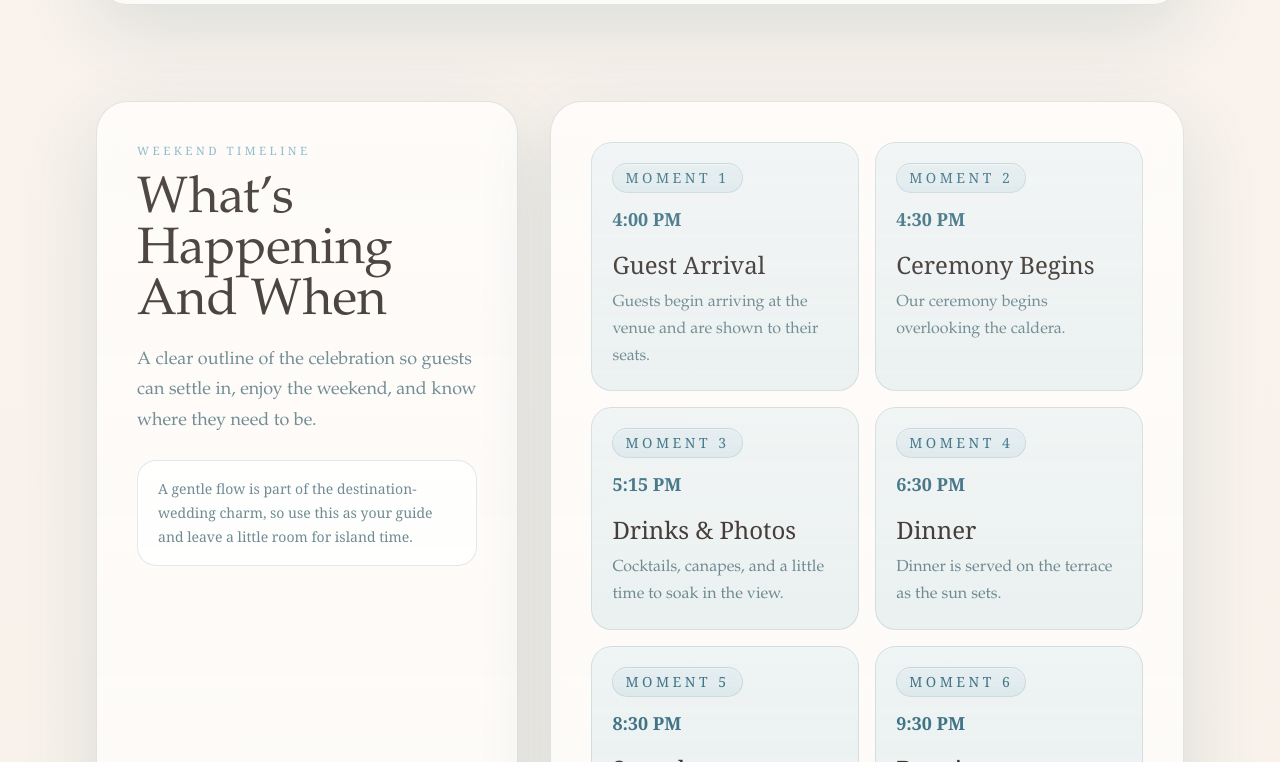
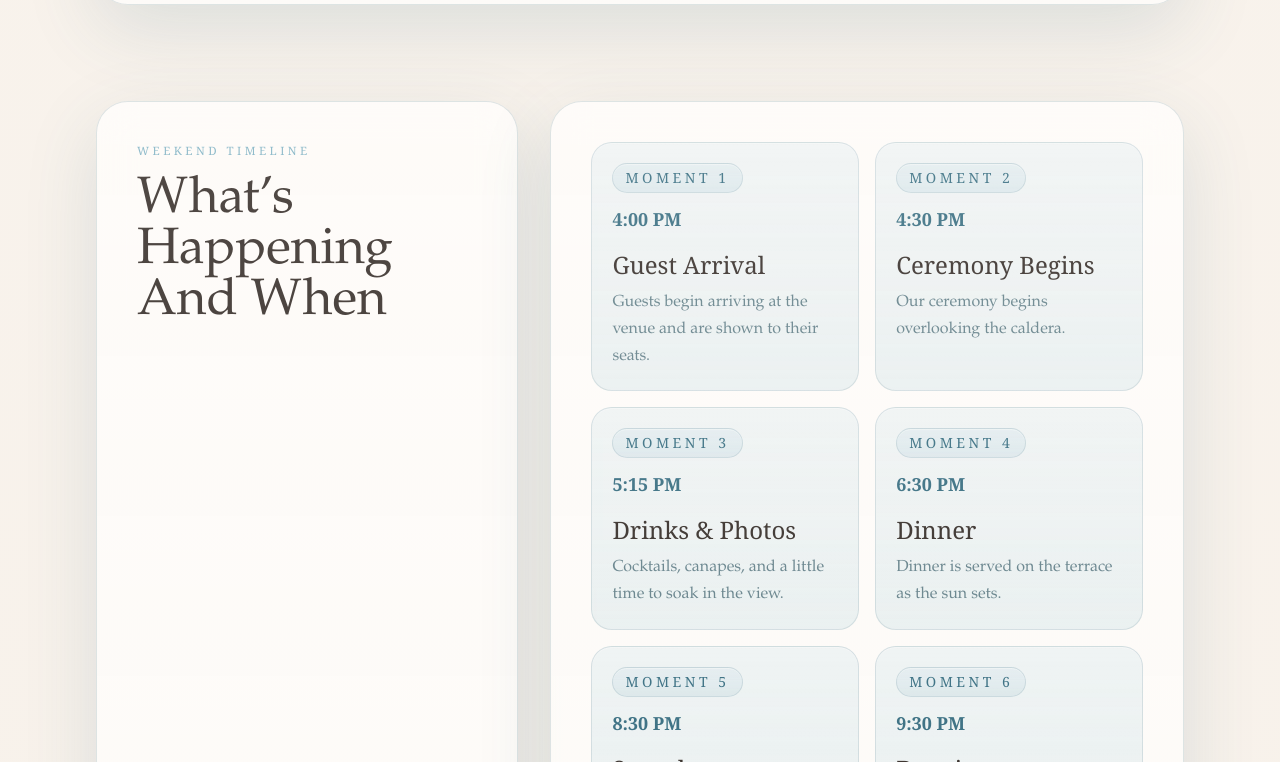
Before and after one commit to dh1612/wedding-website-platform, a Next.js app: page /templates in a window 1280 px wide. Shown: the part 4118-4880 px from the top of the page. Built offline with nearby package versions, Linux system fonts and the light colour scheme.

Commit message:
Make weekend timeline intro copy editable

```diff
--- a/app/admin/actions.ts
+++ b/app/admin/actions.ts
@@ -261,6 +261,10 @@ export async function updateWeddingContentAction(formData: FormData) {
   const travelParkingRichText = String(formData.get("travelParking") || "").trim();
   const travelDirectionsRichText = String(formData.get("travelDirections") || "").trim();
   const rsvpFormIntroRichText = String(formData.get("rsvpFormIntro") || "").trim();
+  const scheduleEyebrow = String(formData.get("scheduleEyebrow") || "").trim();
+  const scheduleHeadingRichText = String(formData.get("scheduleHeading") || "").trim();
+  const scheduleDescriptionRichText = String(formData.get("scheduleDescription") || "").trim();
+  const scheduleNoteRichText = String(formData.get("scheduleNote") || "").trim();
   const heroImageField = String(formData.get("heroImage") || "").trim();
   const storyFeatureImageField = String(formData.get("storyFeatureImage") || "").trim();
   const travelSneakPeekImageField = String(formData.get("travelSneakPeekImage") || "").trim();
@@ -533,6 +537,24 @@ export async function updateWeddingContentAction(formData: FormData) {
       descriptionHtml:
         receptionDescriptionRichText || weddingData.reception.descriptionHtml
     },
+    scheduleEyebrow:
+      scheduleEyebrow || weddingData.scheduleEyebrow || "Weekend Timeline",
+    scheduleHeading:
+      stripHtml(scheduleHeadingRichText) || weddingData.scheduleHeading || "What’s Happening And When",
+    scheduleHeadingHtml:
+      scheduleHeadingRichText || weddingData.scheduleHeadingHtml,
+    scheduleDescription:
+      stripHtml(scheduleDescriptionRichText) ||
+      weddingData.scheduleDescription ||
+      "A clear outline of the celebration so guests can settle in, enjoy the weekend, and know where they need to be.",
+    scheduleDescriptionHtml:
+      scheduleDescriptionRichText || weddingData.scheduleDescriptionHtml,
+    scheduleNote:
+      stripHtml(scheduleNoteRichText) ||
+      weddingData.scheduleNote ||
+      "A gentle flow is part of the destination-wedding charm, so use this as your guide and leave a little room for island time.",
+    scheduleNoteHtml:
+      scheduleNoteRichText || weddingData.scheduleNoteHtml,
     scheduleStepLabel:
       String(formData.get("scheduleStepLabel") || "").trim() ||
       weddingData.scheduleStepLabel ||
--- a/components/admin-wedding-editor.tsx
+++ b/components/admin-wedding-editor.tsx
@@ -205,6 +205,21 @@ export function AdminWeddingEditor({
   const galleryDescriptionHtml = weddingData.gallery.descriptionHtml
     ? weddingData.gallery.descriptionHtml
     : simpleTextHtml(weddingData.gallery.description);
+  const scheduleHeadingHtml = weddingData.scheduleHeadingHtml
+    ? weddingData.scheduleHeadingHtml
+    : simpleTextHtml(weddingData.scheduleHeading ?? "What’s Happening And When");
+  const scheduleDescriptionHtml = weddingData.scheduleDescriptionHtml
+    ? weddingData.scheduleDescriptionHtml
+    : simpleTextHtml(
+        weddingData.scheduleDescription ??
+          "A clear outline of the celebration so guests can settle in, enjoy the weekend, and know where they need to be."
+      );
+  const scheduleNoteHtml = weddingData.scheduleNoteHtml
+    ? weddingData.scheduleNoteHtml
+    : simpleTextHtml(
+        weddingData.scheduleNote ??
+          "A gentle flow is part of the destination-wedding charm, so use this as your guide and leave a little room for island time."
+      );
   const editorSections = [
     { id: "core-setup", label: "Core setup" },
     { id: "hero-copy", label: "Opening section" },
@@ -828,6 +843,33 @@ export function AdminWeddingEditor({
                 checked={visibility?.schedule ?? true}
               />
               <input
+                name="scheduleEyebrow"
+                defaultValue={weddingData.scheduleEyebrow ?? "Weekend Timeline"}
+                placeholder="Weekend Timeline"
+                className="w-full rounded-[1rem] border border-[var(--border)] bg-white px-4 py-3 text-sm text-[var(--foreground)] outline-none"
+              />
+              <RichTextEditorField
+                name="scheduleHeading"
+                label="Timeline heading"
+                description="This controls the large headline on the left-hand side of the weekend timeline."
+                defaultValue={scheduleHeadingHtml}
+                minHeightClassName="min-h-[140px]"
+              />
+              <RichTextEditorField
+                name="scheduleDescription"
+                label="Timeline intro"
+                description="Use this for the supporting paragraph under the main weekend timeline heading."
+                defaultValue={scheduleDescriptionHtml}
+                minHeightClassName="min-h-[140px]"
+              />
+              <RichTextEditorField
+                name="scheduleNote"
+                label="Timeline note"
+                description="This controls the smaller note card beneath the intro copy."
+                defaultValue={scheduleNoteHtml}
+                minHeightClassName="min-h-[140px]"
+              />
+              <input
                 name="scheduleStepLabel"
                 defaultValue={weddingData.scheduleStepLabel ?? "Moment"}
                 placeholder="Moment"
--- a/components/schedule-section.tsx
+++ b/components/schedule-section.tsx
@@ -1,5 +1,6 @@
 import type { WeddingData } from "@/types/wedding";
 import { getWeddingData } from "@/lib/wedding-data";
+import { RichTextContent } from "@/components/rich-text-content";
 import { SectionHeading } from "@/components/section-heading";
 
 type ScheduleSectionProps = {
@@ -15,13 +16,21 @@ export function ScheduleSection({ weddingData }: ScheduleSectionProps) {
       <div className="grid gap-8 lg:grid-cols-[0.8fr_1.2fr]">
         <div className="section-shell rounded-[2rem] p-8 sm:p-10">
           <SectionHeading
-            eyebrow="Weekend Timeline"
-            title="What’s Happening And When"
-            description="A clear outline of the celebration so guests can settle in, enjoy the weekend, and know where they need to be."
+            eyebrow={wedding.scheduleEyebrow?.trim() || "Weekend Timeline"}
+            title={wedding.scheduleHeading?.trim() || "What’s Happening And When"}
+            titleHtml={wedding.scheduleHeadingHtml}
+            description={wedding.scheduleDescription?.trim()}
+            descriptionHtml={wedding.scheduleDescriptionHtml}
           />
-          <div className="mt-6 rounded-[1.2rem] border border-[var(--border)] bg-white/72 px-5 py-4 text-sm leading-6 text-[var(--muted)]">
-            A gentle flow is part of the destination-wedding charm, so use this as your guide and leave a little room for island time.
-          </div>
+          {(wedding.scheduleNoteHtml || wedding.scheduleNote?.trim()) ? (
+            <div className="mt-6 rounded-[1.2rem] border border-[var(--border)] bg-white/72 px-5 py-4 text-sm leading-6 text-[var(--muted)]">
+              {wedding.scheduleNoteHtml ? (
+                <RichTextContent html={wedding.scheduleNoteHtml} className="text-sm leading-6" />
+              ) : (
+                wedding.scheduleNote
+              )}
+            </div>
+          ) : null}
         </div>
         <div className="section-shell rounded-[2rem] p-8 sm:p-10">
           <div className="grid gap-4 sm:grid-cols-2">
--- a/lib/wedding-data.ts
+++ b/lib/wedding-data.ts
@@ -247,6 +247,34 @@ export function coerceWeddingData(input: unknown): WeddingData {
           ? source.reception.descriptionHtml
           : undefined
     },
+    scheduleEyebrow:
+      typeof source.scheduleEyebrow === "string" && source.scheduleEyebrow.trim()
+        ? source.scheduleEyebrow.trim()
+        : "Weekend Timeline",
+    scheduleHeading:
+      typeof source.scheduleHeading === "string" && source.scheduleHeading.trim()
+        ? source.scheduleHeading.trim()
+        : "What’s Happening And When",
+    scheduleHeadingHtml:
+      typeof source.scheduleHeadingHtml === "string" && source.scheduleHeadingHtml.trim()
+        ? source.scheduleHeadingHtml
+        : undefined,
+    scheduleDescription:
+      typeof source.scheduleDescription === "string" && source.scheduleDescription.trim()
+        ? source.scheduleDescription.trim()
+        : "A clear outline of the celebration so guests can settle in, enjoy the weekend, and know where they need to be.",
+    scheduleDescriptionHtml:
+      typeof source.scheduleDescriptionHtml === "string" && source.scheduleDescriptionHtml.trim()
+        ? source.scheduleDescriptionHtml
+        : undefined,
+    scheduleNote:
+      typeof source.scheduleNote === "string" && source.scheduleNote.trim()
+        ? source.scheduleNote.trim()
+        : "A gentle flow is part of the destination-wedding charm, so use this as your guide and leave a little room for island time.",
+    scheduleNoteHtml:
+      typeof source.scheduleNoteHtml === "string" && source.scheduleNoteHtml.trim()
+        ? source.scheduleNoteHtml
+        : undefined,
     scheduleStepLabel:
       typeof source.scheduleStepLabel === "string" && source.scheduleStepLabel.trim()
         ? source.scheduleStepLabel.trim()
```
Also changed, not shown: types/wedding.ts (+7 -0 lines).
